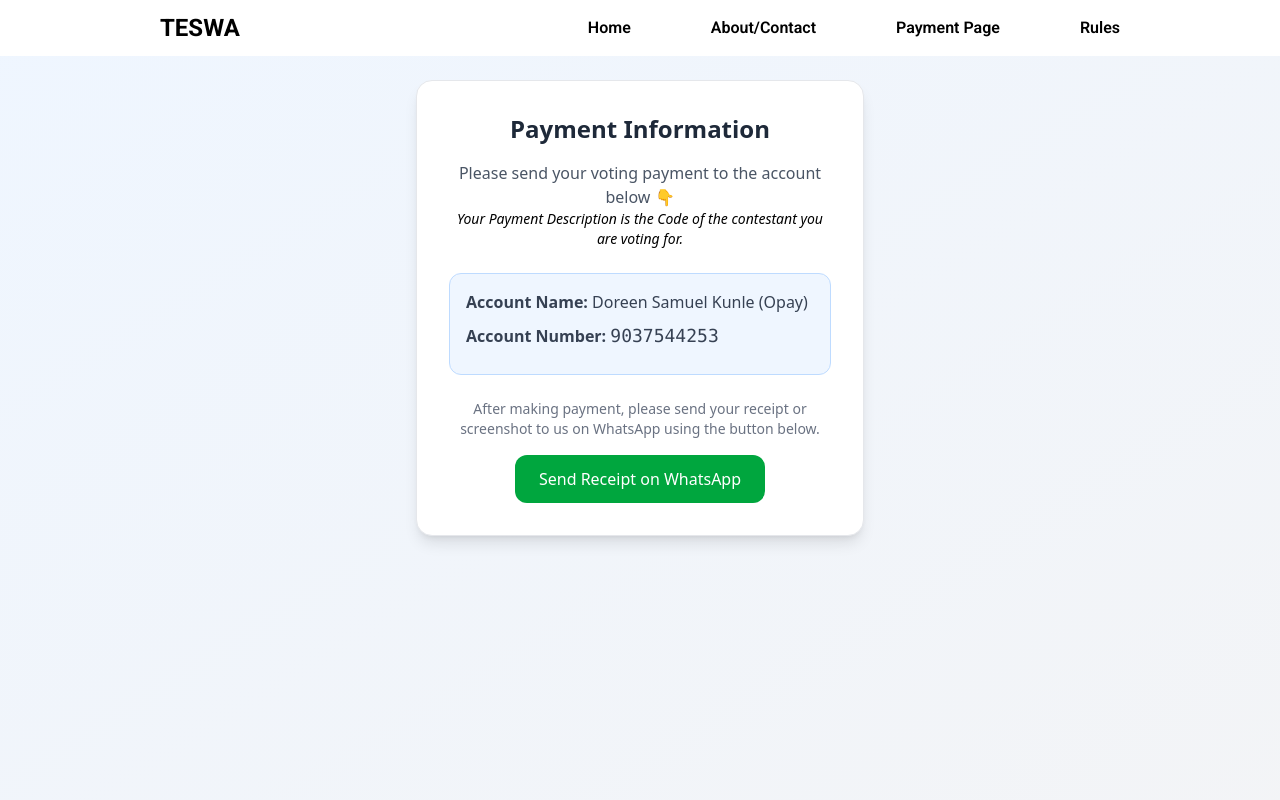
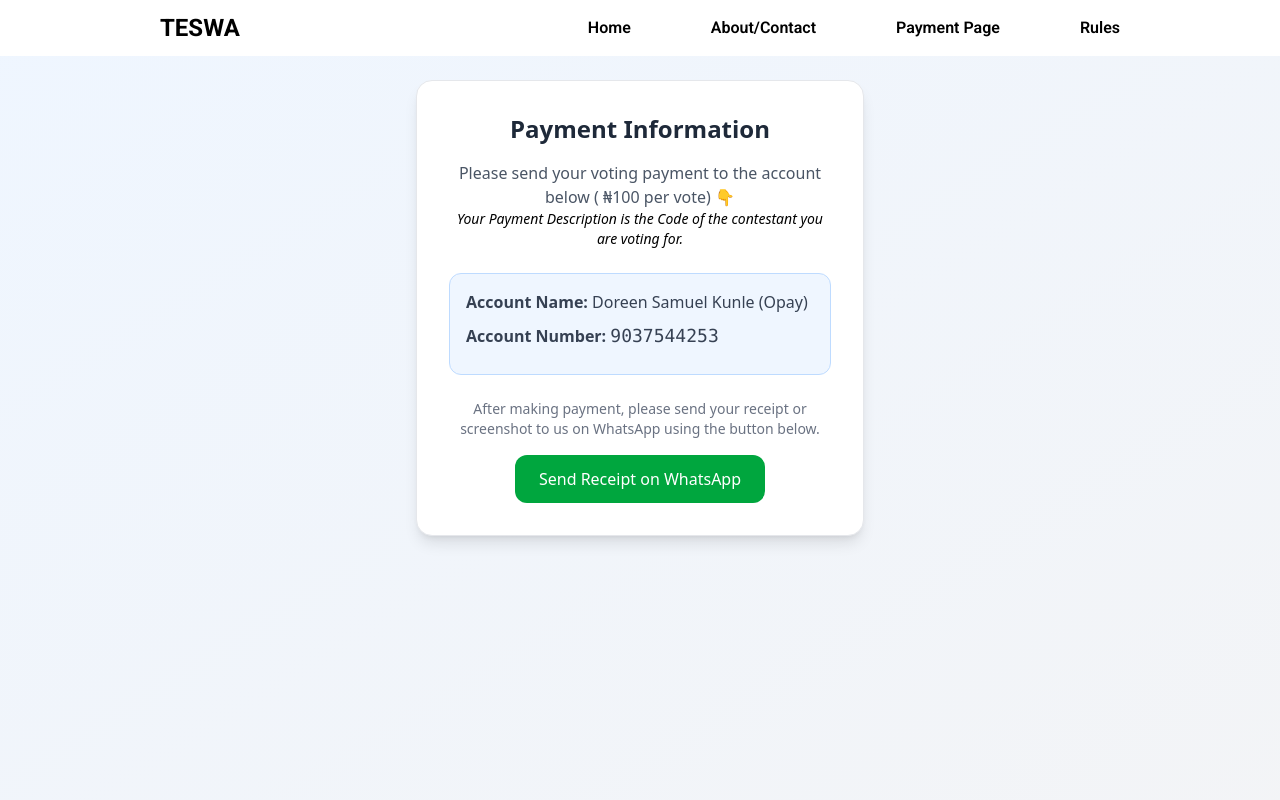
Before and after one commit to isaiah973/rankingSystem, a React (Vite) app: page /payment in a window 1280 px wide. Shown: the top 800 px of the page. Built offline with nearby package versions, Linux system fonts and the light colour scheme.

Commit message:
added payment cost

```diff
--- a/src/Pages/PaymentPage.jsx
+++ b/src/Pages/PaymentPage.jsx
@@ -4,7 +4,6 @@ import Navbar from "../Components/Navbar";
 
 const PaymentPage = () => {
   const handleSendReceipt = () => {
-
     const phoneNumber = "2349037544253";
 
     const message = "Hello! I've made my payment for the voting.";
@@ -24,14 +23,18 @@ const PaymentPage = () => {
             Payment Information
           </h1>
           <p className="text-gray-600">
-          Please send your voting payment to the account below 👇
+            Please send your voting payment to the account below ( ₦100 per
+            vote) 👇
           </p>
-        <p className="italic text-sm mb-6">Your Payment Description is the Code of the contestant you are voting for.</p>
+          <p className="italic text-sm mb-6">
+            Your Payment Description is the Code of the contestant you are
+            voting for.
+          </p>
 
           <div className="bg-blue-50 p-4 rounded-xl border border-blue-200 text-left mb-6">
             <p className="text-gray-700 mb-2">
-            <span className="font-semibold">Account Name:</span>{" "}
-            Doreen Samuel Kunle (Opay)
+              <span className="font-semibold">Account Name:</span> Doreen Samuel
+              Kunle (Opay)
             </p>
             <p className="text-gray-700 mb-2">
               <span className="font-semibold">Account Number:</span>{" "}
@@ -40,8 +43,8 @@ const PaymentPage = () => {
           </div>
 
           <p className="text-sm text-gray-500 mb-4">
-          After making payment, please send your receipt or screenshot to us on
-          WhatsApp using the button below.
+            After making payment, please send your receipt or screenshot to us
+            on WhatsApp using the button below.
           </p>
 
           <button
@@ -50,16 +53,12 @@ const PaymentPage = () => {
           >
             Send Receipt on WhatsApp
           </button>
-
         </div>
-
       </div>
 
       <Footer />
     </div>
   );
-
 };
 
-
 export default PaymentPage;
```
Lines whose indentation alone changed are shown as unchanged.
